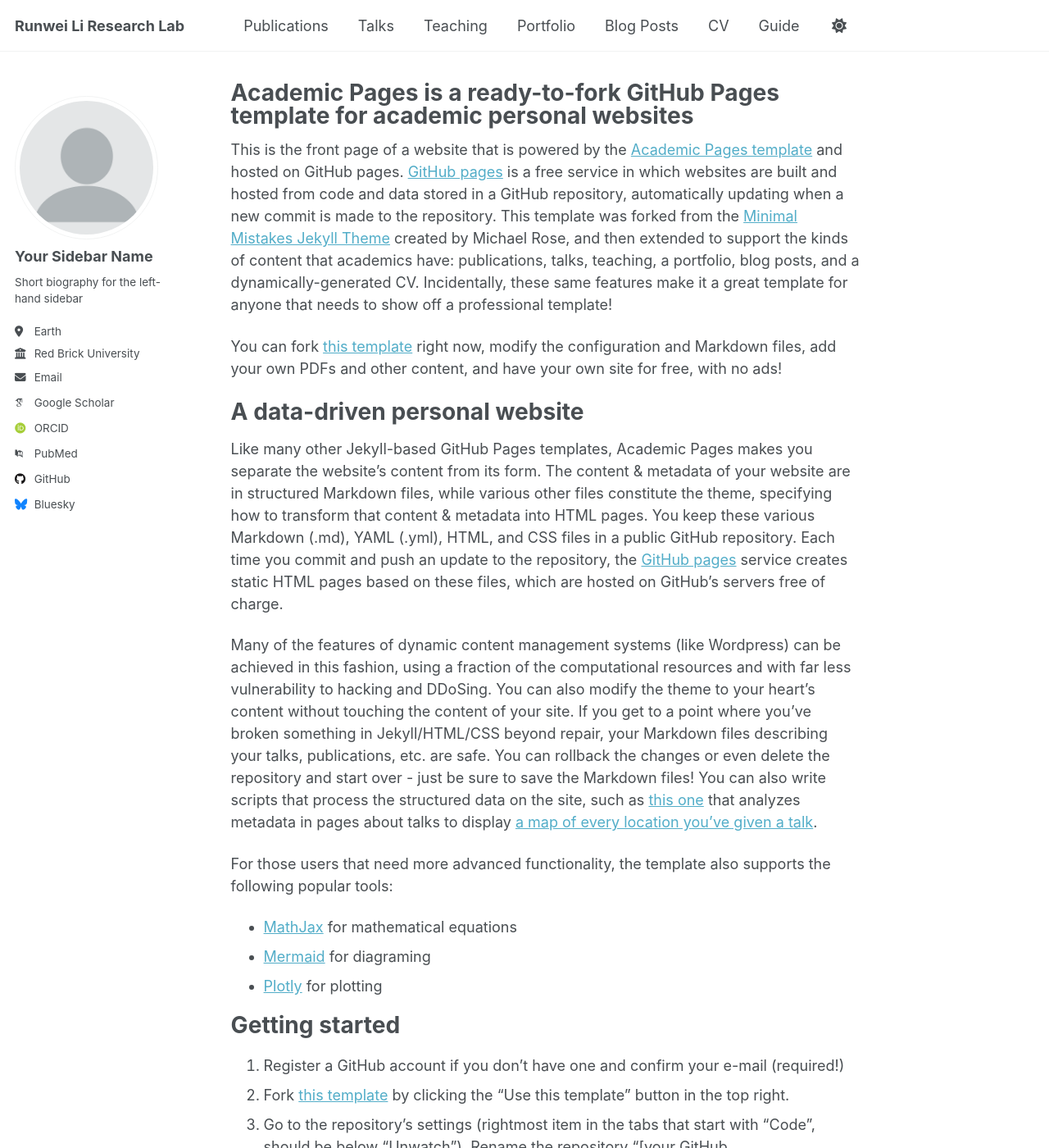
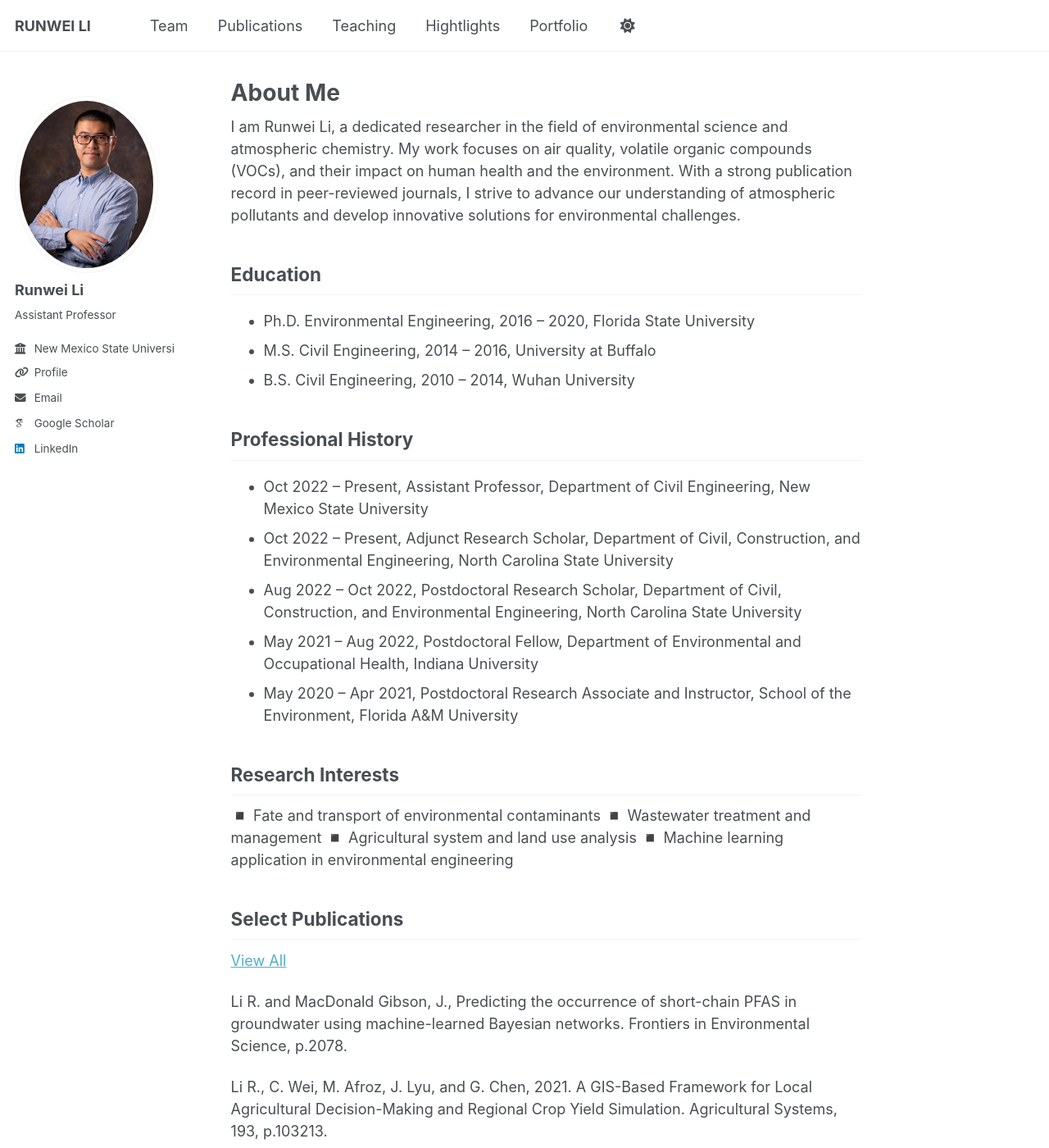
Before and after one commit to randomJunL/rw-lab, a Jekyll site: the page built from _pages/about.md, in a window 1280 px wide and 1400 px high. Shown: the whole window at 82% size. Built offline with Jekyll 4.4.1, drawn with Linux system fonts in a browser that asks for light colours; some web fonts are replaced; a script that is not in the unit is left out; some of the changed text lies outside the part shown.

Commit message:
update site

```diff
--- a/_config.yml
+++ b/_config.yml
@@ -9,11 +9,11 @@
 # Basic Site Settings
 locale                   : "en-US"
 site_theme               : "default" # Currently available options are "default", "air"
-title                    : "Runwei Li Research Lab"
+title                    : "RUNWEI LI"
 title_separator          : "-"
-name                     : &name "Your Name"
+name                     : &name "Runwei Li"
 description              : &description "personal description"
-url                      : https://academicpages.github.io # the base hostname & protocol for your site e.g. "https://[your GitHub username].github.io" or if you already have some other page hosted on Github then use "https://[your GitHub username].github.io/[Your Repo Name]"
+url                      : https://randomjunl.github.io/rw-lab/ # the base hostname & protocol for your site e.g. "https://[your GitHub username].github.io" or if you already have some other page hosted on Github then use "https://[your GitHub username].github.io/[Your Repo Name]"
 baseurl                  : "" # the subpath of your site, e.g. "/blog"
 repository               : "academicpages/academicpages.github.io"
 
@@ -22,24 +22,24 @@ repository               : "academicpages/academicpages.github.io"
 #               Additional customization can be done by editing /_includes/author-profile.html
 author:
   # Biographic information
-  avatar           : "profile.png"
-  name             : "Your Sidebar Name"
+  avatar           : "rwli-profile.jpg"
+  name             : "Runwei Li"
   pronouns         : # example: "she/her"
-  bio              : "Short biography for the left-hand sidebar"
-  location         : "Earth"
-  employer         : "Red Brick University"
-  uri              : # URL
-  email            : "none@example.org"
+  bio              : "Assistant Professor"
+  location         :
+  employer         : "New Mexico State University"
+  uri              : "https://ce.nmsu.edu/faculty-and-staff/faculty-profiles/runwei.html"
+  email            : "rl25@nmsu.edu"
 
   # Academic websites
   academia         : # URL
   arxiv            : # URL - Update with the correct link to your profile
-  googlescholar    : "https://scholar.google.com/citations?user=PS_CX0AAAAAJ"
+  googlescholar    : "https://scholar.google.com/citations?user=ppJTYksAAAAJ&hl=en"
   inspire-hep      : # URL
   impactstory      : # URL
-  orcid            : "http://orcid.org/yourorcidurl"
+  orcid            :
   semantic         : # URL
-  pubmed           : "https://www.ncbi.nlm.nih.gov/pubmed/?term=john+snow"
+  pubmed           :
   researchgate     : # URL
   scopus           : # URL
 
@@ -47,13 +47,13 @@ author:
   bitbucket        : # Username - Update with your username on the site
   codepen          : # Username
   dribbble         : # Username
-  github           : "academicpages"
+  github           :
   kaggle           : # Username
   stackoverflow    : # User number or user number and name (i.e., use "1" or "1/jeff-atwood")
 
   # Social media
   artstation       : # Username
-  bluesky          : "bsky.app" # Replace this with you Bluesky username
+  bluesky          :  # Replace this with you Bluesky username
   facebook         : # Username
   flickr           : # Username
   foursquare       : # Username
@@ -62,7 +62,7 @@ author:
   keybase          : # Username
   instagram        : # Username
   lastfm           : # Username
-  linkedin         : # Username
+  linkedin         : runwei-li-7149ab198
   mastodon         : # URL
   medium           : # URL
   pinterest        : # Username
--- a/_data/ui-text.yml
+++ b/_data/ui-text.yml
@@ -24,7 +24,7 @@ en: &DEFAULT_EN
   follow_label               : "Follow:"
   feed_label                 : "Feed"
   powered_by                 : "Powered by"
-  website_label              : "Website"
+  website_label              : "Profile"
   email_label                : "Email"
   recent_posts               : "Recent Posts"
   undefined_wpm              : "Undefined parameter words_per_minute at _config.yml"
--- a/_pages/about.md
+++ b/_pages/about.md
@@ -1,56 +1,47 @@
 ---
 permalink: /
-title: "Academic Pages is a ready-to-fork GitHub Pages template for academic personal websites"
+title: "About Me"
 author_profile: true
 redirect_from:
   - /about/
   - /about.html
 ---
 
-This is the front page of a website that is powered by the [Academic Pages template](https://github.com/academicpages/academicpages.github.io) and hosted on GitHub pages. [GitHub pages](https://pages.github.com) is a free service in which websites are built and hosted from code and data stored in a GitHub repository, automatically updating when a new commit is made to the repository. This template was forked from the [Minimal Mistakes Jekyll Theme](https://mmistakes.github.io/minimal-mistakes/) created by Michael Rose, and then extended to support the kinds of content that academics have: publications, talks, teaching, a portfolio, blog posts, and a dynamically-generated CV. Incidentally, these same features make it a great template for anyone that needs to show off a professional template!
+I am Runwei Li, a dedicated researcher in the field of environmental science and atmospheric chemistry. My work focuses on air quality, volatile organic compounds (VOCs), and their impact on human health and the environment. With a strong publication record in peer-reviewed journals, I strive to advance our understanding of atmospheric pollutants and develop innovative solutions for environmental challenges.
 
- You can fork [this template](https://github.com/academicpages/academicpages.github.io) right now, modify the configuration and Markdown files, add your own PDFs and other content, and have your own site for free, with no ads!
+## Education
 
-A data-driven personal website
-======
-Like many other Jekyll-based GitHub Pages templates, Academic Pages makes you separate the website's content from its form. The content & metadata of your website are in structured Markdown files, while various other files constitute the theme, specifying how to transform that content & metadata into HTML pages. You keep these various Markdown (.md), YAML (.yml), HTML, and CSS files in a public GitHub repository. Each time you commit and push an update to the repository, the [GitHub pages](https://pages.github.com/) service creates static HTML pages based on these files, which are hosted on GitHub's servers free of charge.
+- Ph.D. Environmental Engineering, 2016 – 2020, Florida State University
+- M.S. Civil Engineering, 2014 – 2016, University at Buffalo
+- B.S. Civil Engineering, 2010 – 2014, Wuhan University
 
-Many of the features of dynamic content management systems (like Wordpress) can be achieved in this fashion, using a fraction of the computational resources and with far less vulnerability to hacking and DDoSing. You can also modify the theme to your heart's content without touching the content of your site. If you get to a point where you've broken something in Jekyll/HTML/CSS beyond repair, your Markdown files describing your talks, publications, etc. are safe. You can rollback the changes or even delete the repository and start over - just be sure to save the Markdown files! You can also write scripts that process the structured data on the site, such as [this one](https://github.com/academicpages/academicpages.github.io/blob/master/talkmap.ipynb) that analyzes metadata in pages about talks to display [a map of every location you've given a talk](https://academicpages.github.io/talkmap.html).
+## Professional History
 
-For those users that need more advanced functionality, the template also supports the following popular tools:
-- [MathJax](https://www.mathjax.org/) for mathematical equations
-- [Mermaid](https://mermaid.js.org/) for diagraming
-- [Plotly](https://plotly.com/javascript/) for plotting
+- Oct 2022 – Present, Assistant Professor, Department of Civil Engineering, New Mexico State University
+- Oct 2022 – Present, Adjunct Research Scholar, Department of Civil, Construction, and Environmental Engineering, North Carolina State University
+- Aug 2022 – Oct 2022, Postdoctoral Research Scholar, Department of Civil, Construction, and Environmental Engineering, North Carolina State University
+- May 2021 – Aug 2022, Postdoctoral Fellow, Department of Environmental and Occupational Health, Indiana University
+- May 2020 – Apr 2021, Postdoctoral Research Associate and Instructor, School of the Environment, Florida A&M University
 
-Getting started
-======
-1. Register a GitHub account if you don't have one and confirm your e-mail (required!)
-1. Fork [this template](https://github.com/academicpages/academicpages.github.io) by clicking the "Use this template" button in the top right.
-1. Go to the repository's settings (rightmost item in the tabs that start with "Code", should be below "Unwatch"). Rename the repository "[your GitHub username].github.io", which will also be your website's URL.
-1. Set site-wide configuration and create content & metadata (see below -- also see [this set of diffs](http://archive.is/3TPas) showing what files were changed to set up [an example site](https://getorg-testacct.github.io) for a user with the username "getorg-testacct")
-1. Upload any files (like PDFs, .zip files, etc.) to the files/ directory. They will appear at https://[your GitHub username].github.io/files/example.pdf.
-1. Check status by going to the repository settings, in the "GitHub pages" section
+## Research Interests
 
-Site-wide configuration
-------
-The main configuration file for the site is in the base directory in [_config.yml](https://github.com/academicpages/academicpages.github.io/blob/master/_config.yml), which defines the content in the sidebars and other site-wide features. You will need to replace the default variables with ones about yourself and your site's github repository. The configuration file for the top menu is in [_data/navigation.yml](https://github.com/academicpages/academicpages.github.io/blob/master/_data/navigation.yml). For example, if you don't have a portfolio or blog posts, you can remove those items from that navigation.yml file to remove them from the header.
+◾️ Fate and transport of environmental contaminants
+◾️ Wastewater treatment and management
+◾️ Agricultural system and land use analysis
+◾️ Machine learning application in environmental engineering
 
-Create content & metadata
-------
-For site content, there is one Markdown file for each type of content, which are stored in directories like _publications, _talks, _posts, _teaching, or _pages. For example, each talk is a Markdown file in the [_talks directory](https://github.com/academicpages/academicpages.github.io/tree/master/_talks). At the top of each Markdown file is structured data in YAML about the talk, which the theme will parse to do lots of cool stuff. The same structured data about a talk is used to generate the list of talks on the [Talks page](https://academicpages.github.io/talks), each [individual page](https://academicpages.github.io/talks/2012-03-01-talk-1) for specific talks, the talks section for the [CV page](https://academicpages.github.io/cv), and the [map of places you've given a talk](https://academicpages.github.io/talkmap.html) (if you run this [python file](https://github.com/academicpages/academicpages.github.io/blob/master/talkmap.py) or [Jupyter notebook](https://github.com/academicpages/academicpages.github.io/blob/master/talkmap.ipynb), which creates the HTML for the map based on the contents of the _talks directory).
+## Select Publications
 
-**Markdown generator**
+[View All](/publications)
 
-The repository includes [a set of Jupyter notebooks](https://github.com/academicpages/academicpages.github.io/tree/master/markdown_generator
-) that converts a CSV containing structured data about talks or presentations into individual Markdown files that will be properly formatted for the Academic Pages template. The sample CSVs in that directory are the ones I used to create my own personal website at stuartgeiger.com. My usual workflow is that I keep a spreadsheet of my publications and talks, then run the code in these notebooks to generate the Markdown files, then commit and push them to the GitHub repository.
+Li R. and MacDonald Gibson, J., Predicting the occurrence of short-chain PFAS in groundwater using machine-learned Bayesian networks. Frontiers in Environmental Science, p.2078.
 
-How to edit your site's GitHub repository
-------
-Many people use a git client to create files on their local computer and then push them to GitHub's servers. If you are not familiar with git, you can directly edit these configuration and Markdown files directly in the github.com interface. Navigate to a file (like [this one](https://github.com/academicpages/academicpages.github.io/blob/master/_talks/2012-03-01-talk-1.md) and click the pencil icon in the top right of the content preview (to the right of the "Raw | Blame | History" buttons). You can delete a file by clicking the trashcan icon to the right of the pencil icon. You can also create new files or upload files by navigating to a directory and clicking the "Create new file" or "Upload files" buttons.
+Li R., C. Wei, M. Afroz, J. Lyu, and G. Chen, 2021. A GIS-Based Framework for Local Agricultural Decision-Making and Regional Crop Yield Simulation. Agricultural Systems, 193, p.103213.
 
-Example: editing a Markdown file for a talk
-![Editing a Markdown file for a talk](/images/editing-talk.png)
+Li R., L. Li, Z. Zhang, G. Chen, and Y. Tang, 2021. Limiting Factors of Heavy Metals Removal During Anaerobic Biological Pretreatment of Municipal Solid Waste Landfill Leachate. Journal of Hazardous Materials, 416, p.126081.
 
-For more info
-------
-More info about configuring Academic Pages can be found in [the guide](https://academicpages.github.io/markdown/), the [growing wiki](https://github.com/academicpages/academicpages.github.io/wiki), and you can always [ask a question on GitHub](https://github.com/academicpages/academicpages.github.io/discussions). The [guides for the Minimal Mistakes theme](https://mmistakes.github.io/minimal-mistakes/docs/configuration/) (which this theme was forked from) might also be helpful.
+Li R., L. Qi, V. Ibeanusi, V. Badisa, S. Brooks, and G. Chen, 2021. Reduction and Bacterial Adsorption of Dissolved Mercuric Ion by Indigenous Bacteria at The Oak Ridge Reservation Site. Chemosphere, p.130629.
+
+Li R., Li, L., Zhang, Z., Chen, H., McKenna, A.M., Chen, G. and Tang, Y., 2020. Speciation and Conversion of Carbon and Nitrogen in Young Landfill Leachate During Anaerobic Biological Pretreatment. Waste Management, 106: 88-98.
+
+Li R., V. Ibeanusi, J. Hoyle-Gardner, C. Crandall, C. Jagoe, J. Seaman, A. Anandhi, and G. Chen, 2019. Bacterial-Facilitated Uranium Transport in The Presence of Phytate at Savannah River Site. Chemosphere 223: 351-357.
--- a/_pages/teaching.html
+++ b/_pages/teaching.html
@@ -8,5 +8,5 @@ author_profile: true
 {% include base_path %}
 
 {% for post in site.teaching reversed %}
-  {% include archive-single.html %}
+{% include archive-single.html %}
 {% endfor %}
```
Also changed, not shown: _data/navigation.yml (+11 -13 lines), _data/team.yml (added, +8 -0 lines), _pages/team.html (added, +24 -0 lines), _pages/test.html (added, +116 -0 lines), images/rwli-profile.jpg (added).
